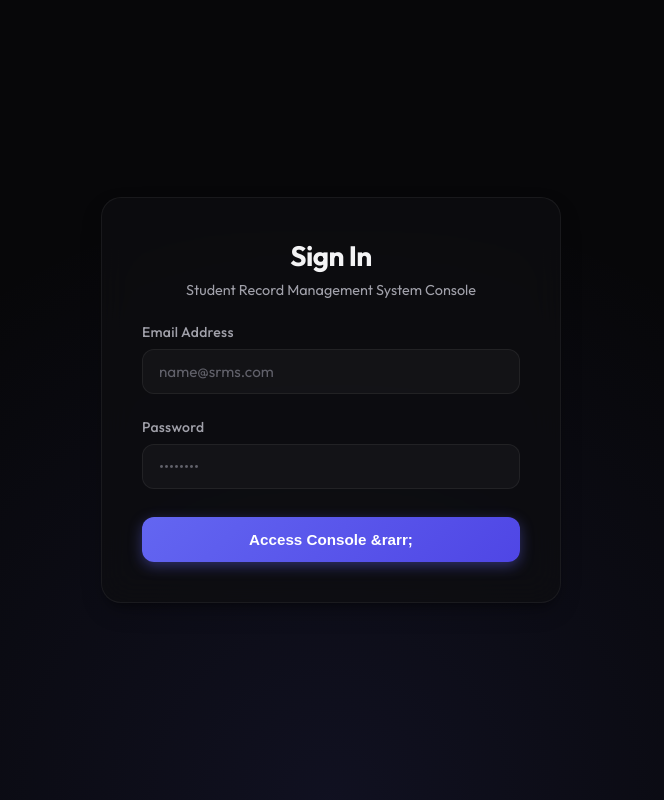
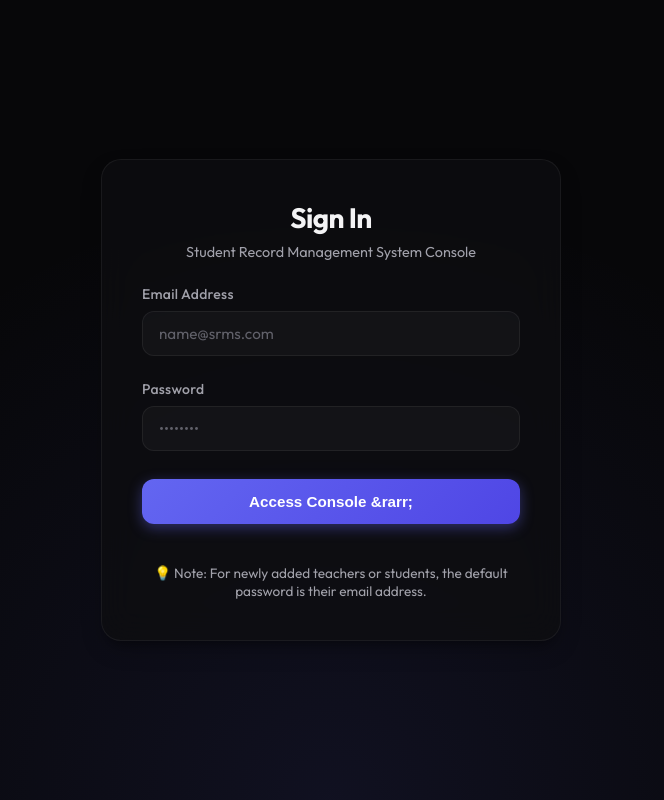
Before and after one commit to syedsahilshah1/Student-record-management-system-, a Next.js app: page /login in a window 1280 px wide. Shown: the whole page, without its empty margins (309-973 px from the left). Built offline with nearby package versions, Linux system fonts and the light colour scheme; no server answers.

Commit message:
teacher dta

```diff
--- a/src/app/dashboard/admin/teachers/page.tsx
+++ b/src/app/dashboard/admin/teachers/page.tsx
@@ -97,7 +97,7 @@ export default function AdminTeachersPage() {
         designation,
         specialization: specialization.trim()
       });
-      setSuccess(`Teacher ${name} (${formattedId}) added successfully.`);
+      setSuccess(`Teacher ${name} (${formattedId}) added successfully. Default password is their email address.`);
 
       // Reset Form
       setTeacherId("");
--- a/src/app/login/page.tsx
+++ b/src/app/login/page.tsx
@@ -144,6 +144,14 @@ export default function LoginPage() {
             ⚠️ <strong>Offline Demo Mode</strong>: Database environment variables are not configured. Use <strong>admin@srms.com</strong> / <strong>admin123</strong> to test the console.
           </p>
         )}
+        <p style={{
+          fontSize: "0.85rem",
+          color: "var(--text-secondary)",
+          textAlign: "center",
+          marginTop: "1rem"
+        }}>
+          💡 Note: For newly added teachers or students, the default password is their email address.
+        </p>
       </div>
     </div>
   );
```
